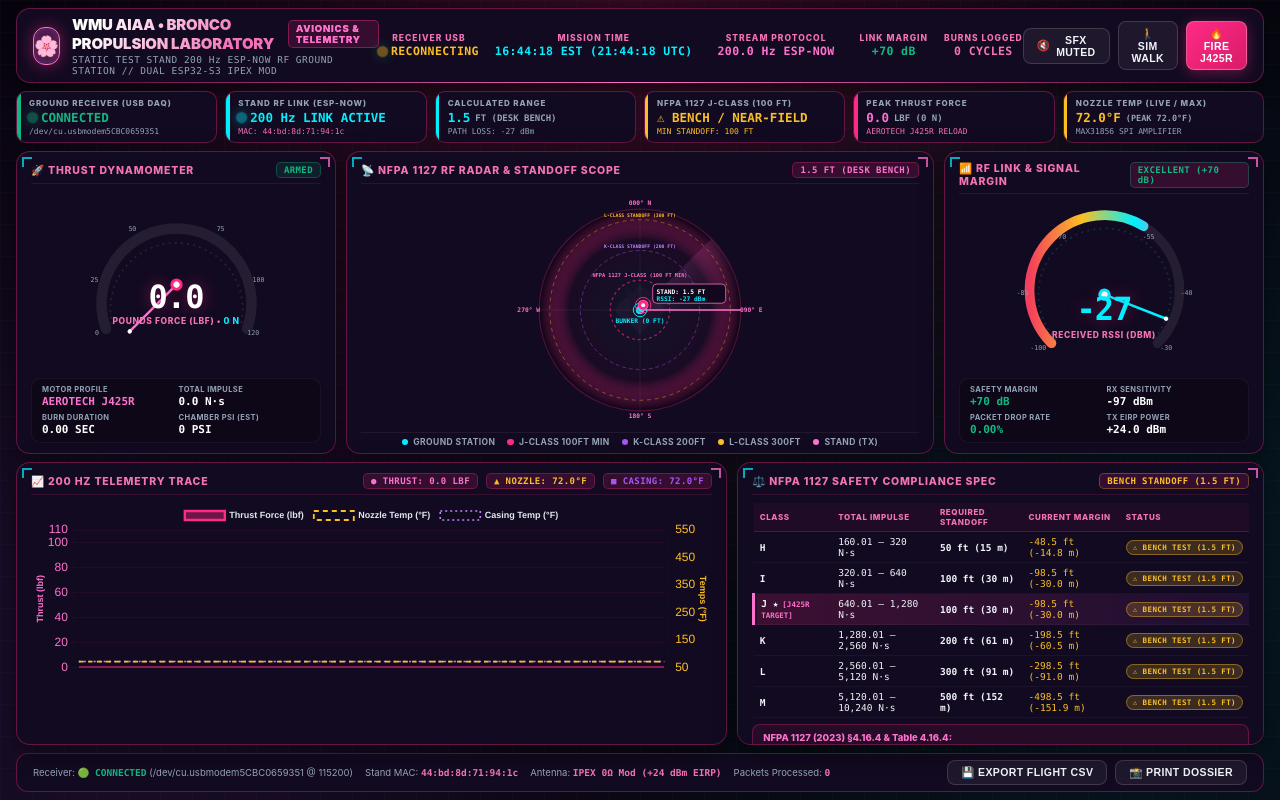
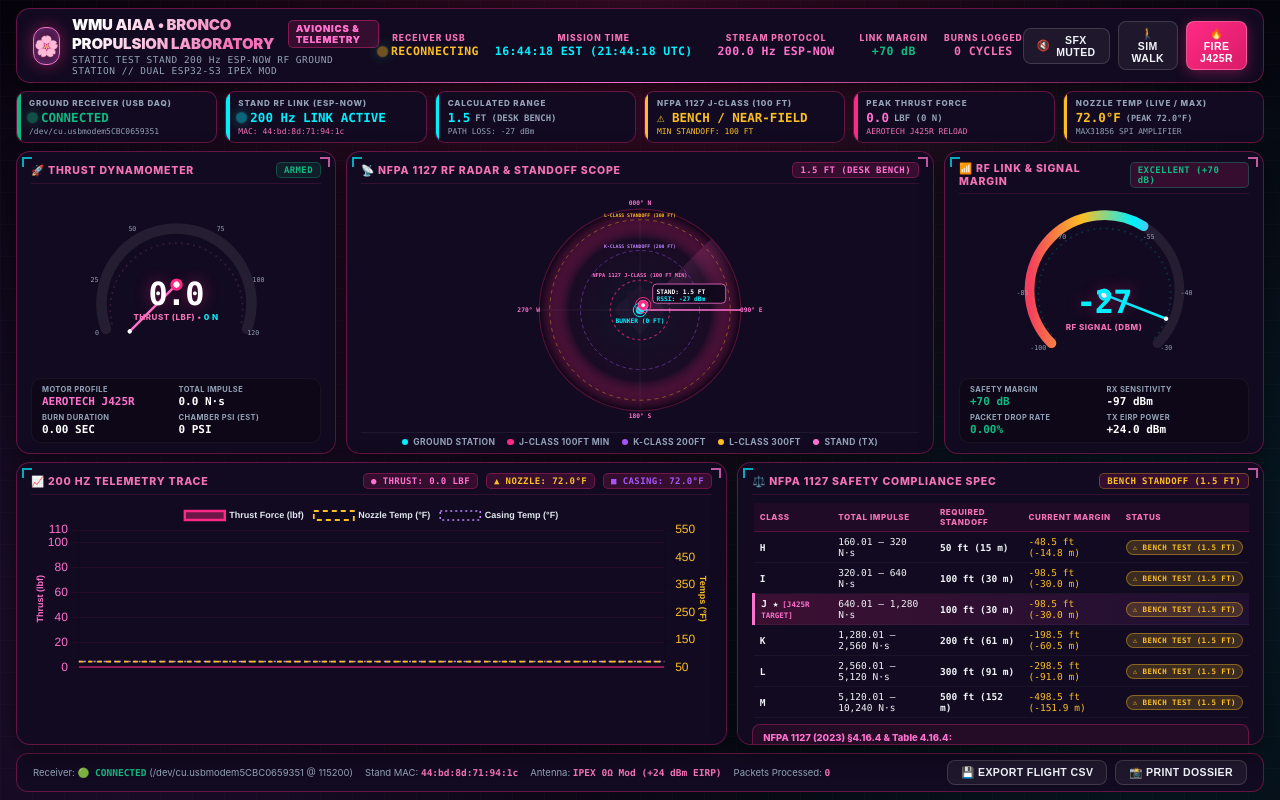
Before and after one commit to airbreak404/bpl-software, a plain HTML site: page web/index.html in a window 1280 px wide. Drawn offline with Linux system fonts and the light colour scheme; no server answers; animation ran at ten frames a second.

Commit message:
Refine dial units to aerospace standards and zero-clipping positioning

```diff
--- a/web/index.html
+++ b/web/index.html
@@ -418,7 +418,7 @@
 
     .gauge-center-text {
       position: absolute;
-      bottom: 16px;
+      bottom: 20px;
       left: 0;
       right: 0;
       margin: 0 auto;
@@ -446,12 +446,12 @@
     }
 
     .gauge-unit {
-      font-size: 8.5px;
+      font-size: 8px;
       font-weight: 800;
-      letter-spacing: 0.6px;
+      letter-spacing: 0.5px;
       text-transform: uppercase;
       color: var(--pink-soft);
-      margin-top: 3px;
+      margin-top: 2px;
       white-space: nowrap;
     }
 
@@ -833,7 +833,7 @@
         <!-- Digital Center Readout -->
         <div class="gauge-center-text">
           <div class="gauge-val-huge" id="valThrust">0.0</div>
-          <div class="gauge-unit">POUNDS FORCE (LBF) • <span id="valThrustNewtons" style="color: var(--cyan-cyber);">0 N</span></div>
+          <div class="gauge-unit">THRUST (LBF) • <span id="valThrustNewtons" style="color: var(--cyan-cyber);">0 N</span></div>
         </div>
       </div>
 
@@ -1006,9 +1006,9 @@
         </svg>
 
         <!-- Digital RF Center Readout -->
-        <div class="gauge-center-text" style="bottom: 12px;">
+        <div class="gauge-center-text">
           <div class="gauge-val-huge" id="valRssi" style="color: var(--cyan-cyber); margin-bottom: 2px;">-27</div>
-          <div class="gauge-unit">RECEIVED RSSI (DBM)</div>
+          <div class="gauge-unit">RF SIGNAL (dBm)</div>
         </div>
       </div>
 
```
Also changed, not shown: web/dashboard_screenshot.png.
